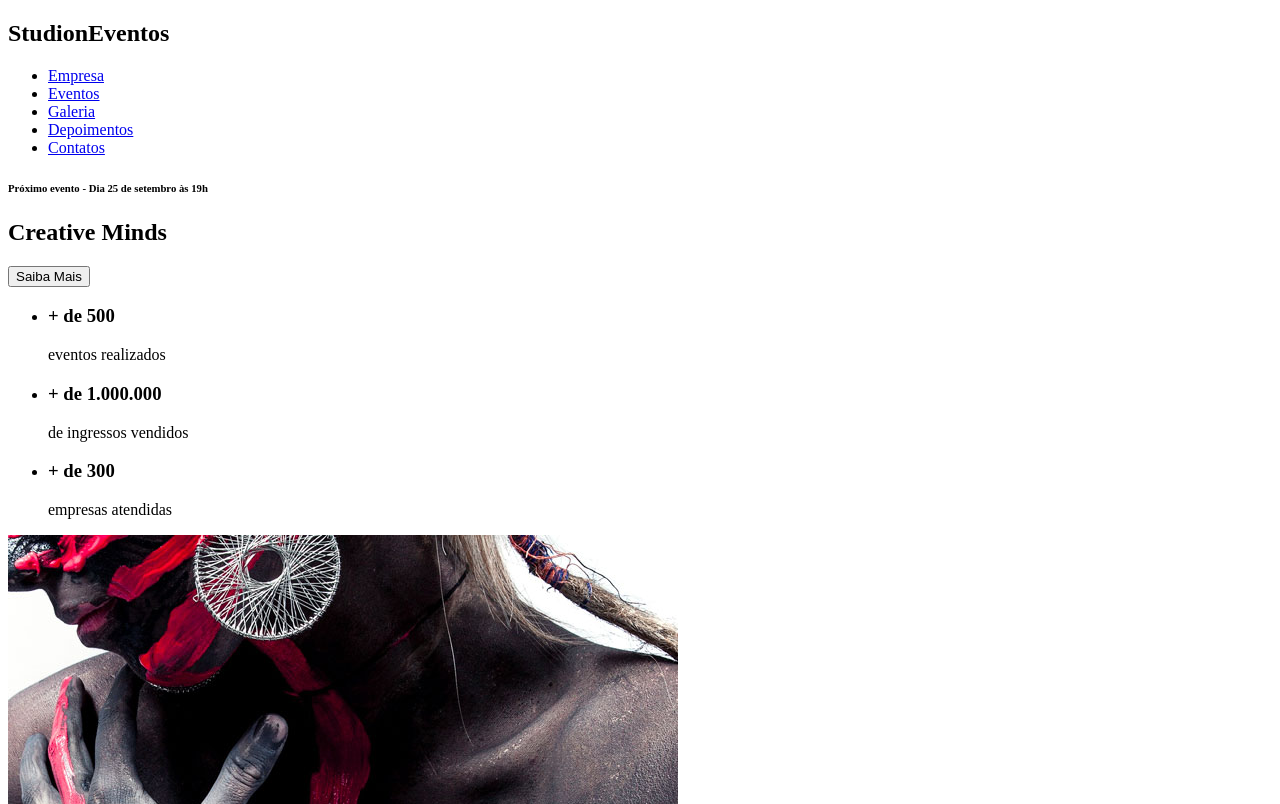
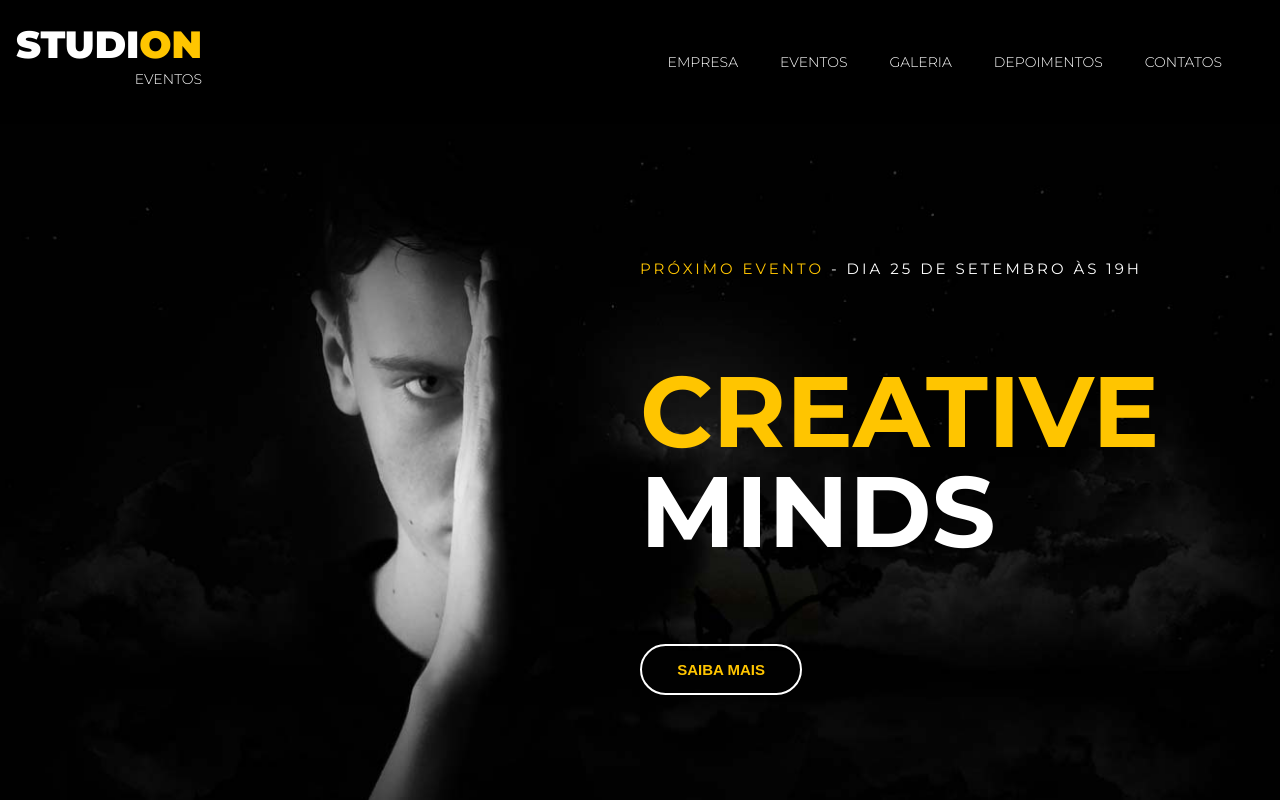
Before and after one commit to AlexRodriguesbeta/studion, a website: page src/index.html in a window 1280 px wide. Shown: the top 804 px of the page. Drawn offline with Linux system fonts and the light colour scheme.

Commit message:
feat(header): implemented header styles

```diff
--- /dev/null
+++ b/css/style.css
@@ -0,0 +1,137 @@
+@import url('https://fonts.googleapis.com/css2?family=Montserrat:wght@300;400;700;900&display=swap');
+
+
+*{
+    box-sizing: border-box;
+}
+
+:root{
+    font-family: 'Montserrat', sans-serif;
+    font-size: 16px;
+    --color-primary: #ffc500;
+    --default-padding: 1rem;
+}
+
+body{
+    margin:0;
+    padding-top: 7.75rem;
+}
+
+ul{
+    display: flex;
+    list-style: none;
+    padding-left: 0;
+}
+
+.navbar{
+    position: fixed;
+    z-index: 1;
+    display: grid;
+    grid-template-columns: 1fr 9fr;
+    align-items: center;
+    top:0;
+    left: 0;
+
+    width:100vw;
+    height: 7.75rem;
+    padding: 0 1rem;
+
+    background-color: #000;
+    color: #fff;
+}
+
+.navbar__links{
+    justify-self: end;
+}
+
+.navbar__links li{
+    font-size: 0.875rem;
+    margin-right: 3em;
+    text-transform: uppercase;
+}
+
+.navbar__links a{
+    font-weight: 300;
+    color: #fff;
+    text-decoration: none;
+}
+
+.navbar__links a:hover{
+    color: var(--color-primary);
+}
+
+.logo-studion{
+    font-size: 2.375rem;
+    font-weight: 900;
+    line-height: 1ch;
+    text-transform: uppercase;
+    text-align: right;
+}
+
+.logo-studion__subtitle{
+    font-size: 0.875rem;
+    font-weight: 300;
+}
+
+.copy--primary{
+    color: var(--color-primary);
+}
+
+#slider{
+    background-position: center;
+    color: #fff;
+}
+
+.slide{
+    position: relative;
+    height: calc(100vh - 7.75rem);
+}
+
+.slide__background-image{
+    width: 100%;
+    height: 100%;
+    object-fit: cover;
+    object-position: center;
+}
+
+.slide__copy{
+    position: absolute;
+    top: 6.25rem;
+    left: 50vw;
+}
+
+.slide__copy h6{
+    font-size: 0.9375rem;
+    font-weight: 400;
+    text-transform: uppercase;
+    letter-spacing: 0.1875rem;
+}
+
+.slide__copy h2{
+    font-size: 6.25rem;
+    text-transform: uppercase;
+    line-height: 6.25rem;
+}
+
+.slide__copy h2 span{
+    display: block;
+}
+
+.btn{
+    cursor: pointer;
+    padding: 1em 2.2rem;
+    border: 0.125rem solid #fff;
+    border-radius: 5rem;
+    color: var(--color-primary);
+    background: unset;
+    font-size: 00.9375rem;
+    font-weight: 700;
+    text-transform: uppercase;
+    transition: 0.5s all ease;
+}
+
+.btn:hover, .btn:active, .btn:focus{
+    border-color: var(--color-primary);
+    background-color: var(--color-primary);
+    color: #fff;
+}
--- a/src/index.html
+++ b/src/index.html
@@ -4,12 +4,16 @@
     <meta charset="UTF-8">
     <meta http-equiv="X-UA-Compatible" content="IE=edge">
     <meta name="viewport" content="width=device-width, initial-scale=1.0">
+    <link rel="stylesheet" href="../css/style.css">
     <title>Studion</title>
 </head>
 <body>
-    <nav>
-        <h1>Studi<span>on</span>Eventos<span></h1>
-        <ul>
+    <nav class="navbar">
+        <h1 class="logo-studion">
+            Studi<span class="copy--primary">on</span>
+            <span class="logo-studion__subtitle">Eventos</span>
+        </h1>
+        <ul class="navbar__links">
             <li>
                 <a href="#empresa"> Empresa </a>
             </li>
@@ -31,11 +35,14 @@
     </nav>
 
     <header>
-        <div>
-            <div>
-                <h6><span>Próximo evento</span> - Dia 25 de setembro às 19h</h6>
-                <h2><span>Creative</span> Minds</h2>
-                <button>Saiba Mais</button>
+        <div id="slider">
+            <div class="slide">
+                <img class="slide__background-image" src="../src/images/banner.jpg" alt="Studion Banner"/>
+                <div class="slide__copy">
+                    <h6><span class="copy--primary">Próximo evento</span> - Dia 25 de setembro às 19h</h6>
+                    <h2><span class="copy--primary">Creative</span> Minds</h2>
+                    <button class="btn btn--slide">Saiba Mais</button>
+                </div>
             </div>
         </div>
     </header>
```
